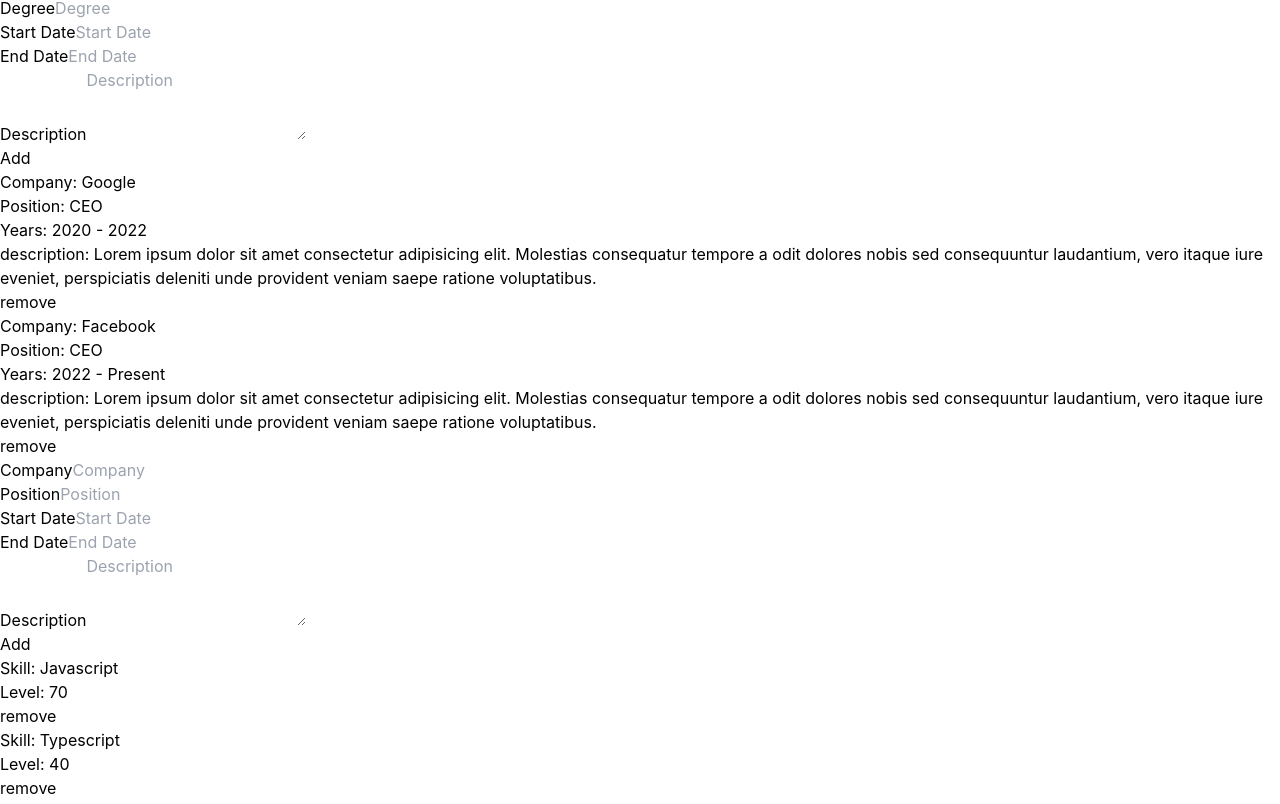
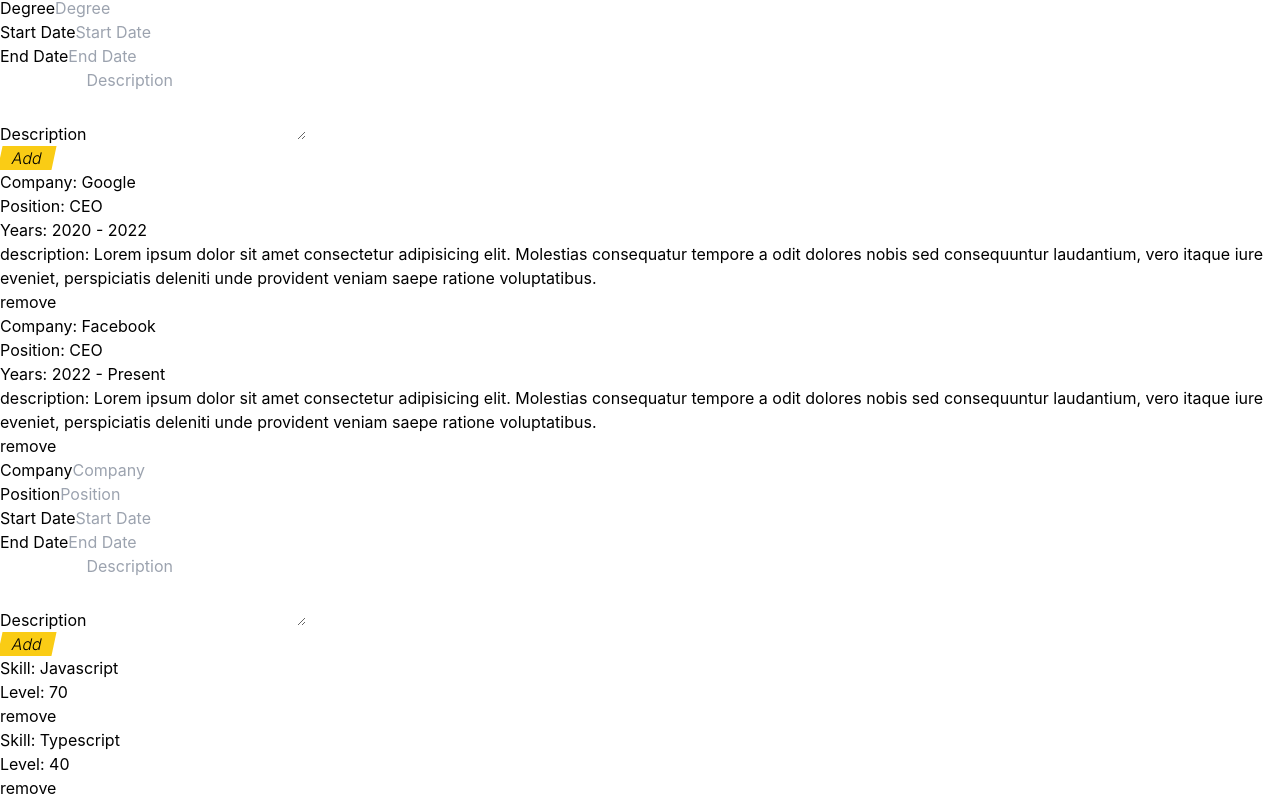
Before and after one commit to MohamedBechirMejri/cv-app-theodinproject, a React (Create React App) app: page / in a window 1280 px wide. Shown: the part 772-1576 px from the top of the page. Built offline with nearby package versions, Linux system fonts and the light colour scheme.

Commit message:
style buttons

```diff
--- a/src/Components/Edit/Button.tsx
+++ b/src/Components/Edit/Button.tsx
@@ -10,7 +10,13 @@ const Button = ({
   text?: string;
 }) => {
   return (
-    <button className={ClassName + ""} onClick={e => handler(e)}>
+    <button
+      className={
+        ClassName +
+        " bg-yellow-400 px-3 font-light transition-all relative overflow-hidden before:absolute before:transition-transform before:-z-10 before:inset-0 before:bg-black hover:text-white before:duration-[350ms] before:ease-in-out duration-[350ms] hover:before:scale-x-100 hover:before:origin-left before:origin-right before:scale-x-0 [transform-style:preserve-3d] -skew-x-12 active:scale-95"
+      }
+      onClick={e => handler(e)}
+    >
       {text}
     </button>
   );
```
